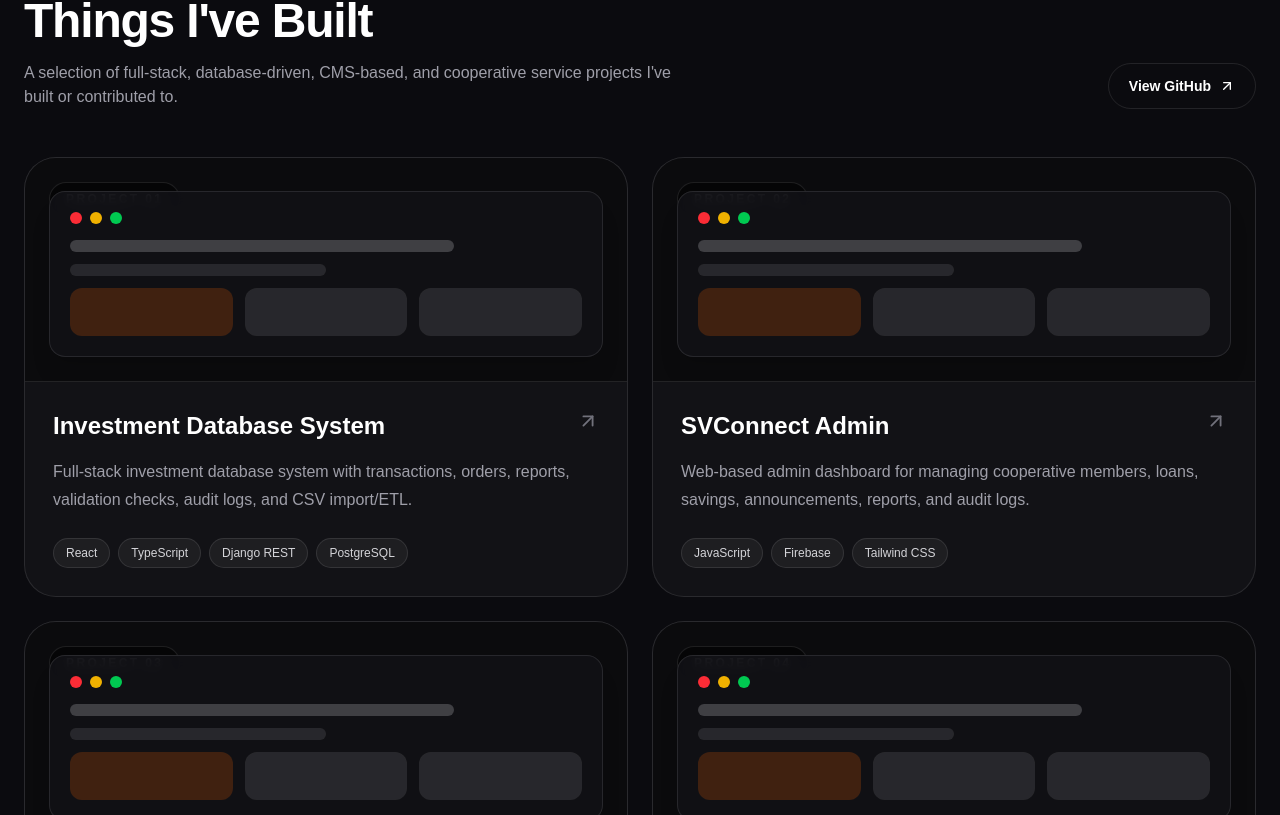
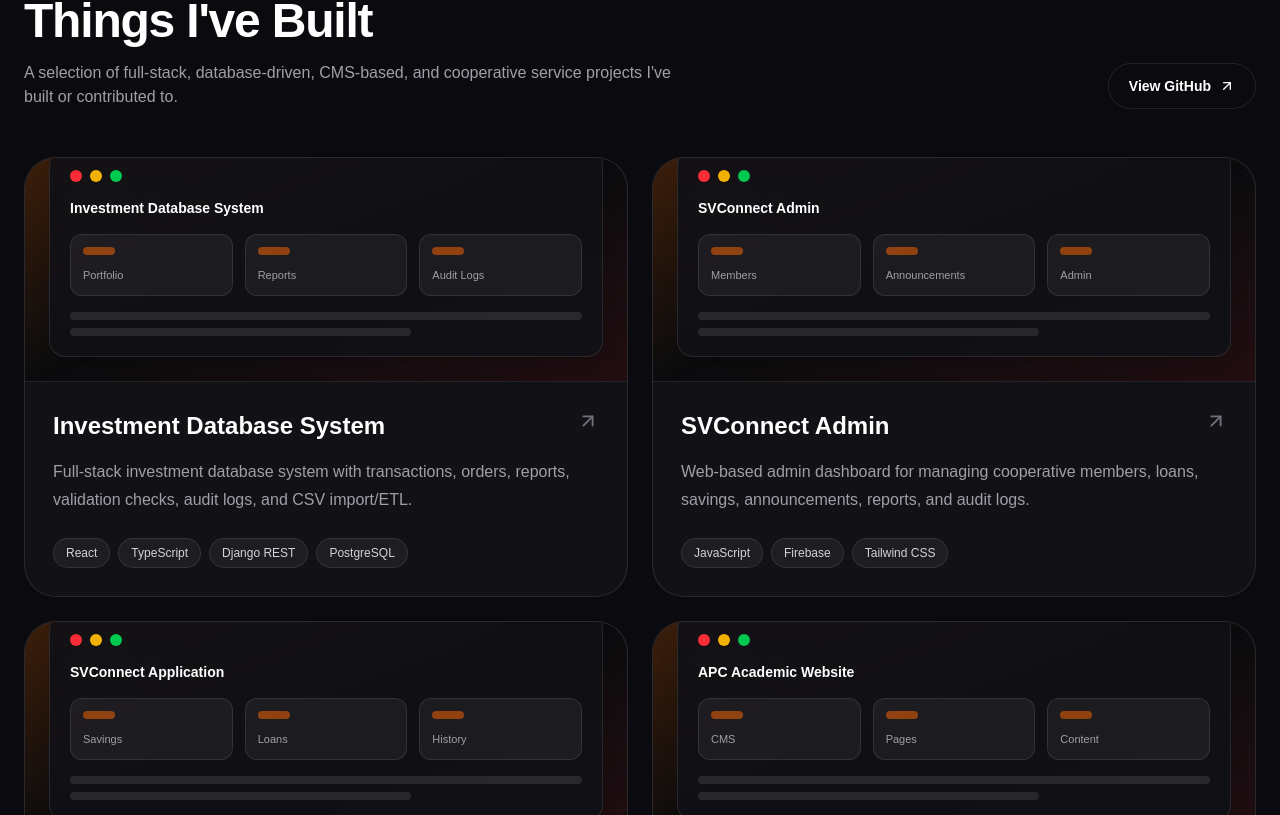
Before and after one commit to quintuckyy/Portfolio, a Next.js app: page / in a window 1280 px wide. Shown: the part 1785-2600 px from the top of the page. Built offline with nearby package versions, Linux system fonts and the light colour scheme.

Commit message:
Improve project card visuals

```diff
--- /dev/null
+++ b/components/ProjectVisual.tsx
@@ -0,0 +1,56 @@
+type ProjectVisualProps = {
+  title: string;
+  index: number;
+};
+
+export default function ProjectVisual({ title, index }: ProjectVisualProps) {
+  const labels = [
+    ["Portfolio", "Reports", "Audit Logs"],
+    ["Members", "Announcements", "Admin"],
+    ["Savings", "Loans", "History"],
+    ["CMS", "Pages", "Content"],
+  ];
+
+  const currentLabels = labels[index] ?? ["System", "Data", "UI"];
+
+  return (
+    <div className="relative h-56 overflow-hidden border-b border-white/10 bg-black/40">
+      <div className="absolute inset-0 bg-linear-to-br from-orange-500/20 via-transparent to-red-500/10" />
+
+      <div className="absolute left-6 top-6 rounded-full border border-white/10 bg-black/50 px-4 py-2 text-xs font-semibold uppercase tracking-[0.2em] text-zinc-300">
+        Project 0{index + 1}
+      </div>
+
+      <div className="absolute bottom-6 left-6 right-6">
+        <div className="rounded-2xl border border-white/10 bg-[#111116]/90 p-5 shadow-xl backdrop-blur">
+          <div className="mb-4 flex items-center gap-2">
+            <span className="h-3 w-3 rounded-full bg-red-500" />
+            <span className="h-3 w-3 rounded-full bg-yellow-500" />
+            <span className="h-3 w-3 rounded-full bg-green-500" />
+          </div>
+
+          <p className="mb-4 text-sm font-semibold text-white">
+            {title}
+          </p>
+
+          <div className="grid grid-cols-3 gap-3">
+            {currentLabels.map((label) => (
+              <div
+                key={label}
+                className="rounded-xl border border-white/10 bg-white/5 p-3"
+              >
+                <div className="mb-3 h-2 w-8 rounded-full bg-orange-500/50" />
+                <p className="text-[11px] text-zinc-400">{label}</p>
+              </div>
+            ))}
+          </div>
+
+          <div className="mt-4 space-y-2">
+            <div className="h-2 w-full rounded-full bg-white/10" />
+            <div className="h-2 w-2/3 rounded-full bg-white/10" />
+          </div>
+        </div>
+      </div>
+    </div>
+  );
+}
--- a/components/Projects.tsx
+++ b/components/Projects.tsx
@@ -1,5 +1,6 @@
 import { ArrowUpRight } from "lucide-react";
 import { projects } from "@/data/portfolio";
+import ProjectVisual from "@/components/ProjectVisual";
 
 export default function Projects() {
   return (
@@ -34,37 +35,15 @@ export default function Projects() {
 
         <div className="grid gap-6 md:grid-cols-2">
           {projects.map((project, index) => (
-            <article
-              key={project.title}
-              className="group overflow-hidden rounded-4xl border border-white/10 bg-white/3 transition hover:border-orange-500/60 hover:bg-orange-500/3"
+            <a
+                key={project.title}
+                href={project.github}
+                target="_blank"
+                rel="noreferrer"
+                className="group overflow-hidden rounded-4xl border border-white/10 bg-white/3 transition hover:-translate-y-1 hover:border-orange-500/60 hover:bg-orange-500/3"
             >
-              <div className="relative h-56 overflow-hidden border-b border-white/10 bg-black/40">
-                <div className="absolute inset-0 bg-linenar-to-br from-orange-500/20 via-transparent to-red-500/10" />
 
-                <div className="absolute left-6 top-6 rounded-full border border-white/10 bg-black/50 px-4 py-2 text-xs font-semibold uppercase tracking-[0.2em] text-zinc-300">
-                  Project 0{index + 1}
-                </div>
-
-                <div className="absolute bottom-6 left-6 right-6">
-                  <div className="rounded-2xl border border-white/10 bg-[#111116]/90 p-5 shadow-xl backdrop-blur">
-                    <div className="mb-4 flex items-center gap-2">
-                      <span className="h-3 w-3 rounded-full bg-red-500" />
-                      <span className="h-3 w-3 rounded-full bg-yellow-500" />
-                      <span className="h-3 w-3 rounded-full bg-green-500" />
-                    </div>
-
-                    <div className="space-y-3">
-                      <div className="h-3 w-3/4 rounded-full bg-white/20" />
-                      <div className="h-3 w-1/2 rounded-full bg-white/10" />
-                      <div className="grid grid-cols-3 gap-3">
-                        <div className="h-12 rounded-xl bg-orange-500/20" />
-                        <div className="h-12 rounded-xl bg-white/10" />
-                        <div className="h-12 rounded-xl bg-white/10" />
-                      </div>
-                    </div>
-                  </div>
-                </div>
-              </div>
+              <ProjectVisual title={project.title} index={index} />
 
               <div className="p-7">
                 <div className="flex items-start justify-between gap-4">
@@ -93,7 +72,7 @@ export default function Projects() {
                   ))}
                 </div>
               </div>
-            </article>
+            </a>
           ))}
         </div>
       </div>
--- a/data/portfolio.ts
+++ b/data/portfolio.ts
@@ -20,24 +20,28 @@ export const projects = [
     description:
       "Full-stack investment database system with transactions, orders, reports, validation checks, audit logs, and CSV import/ETL.",
     tags: ["React", "TypeScript", "Django REST", "PostgreSQL"],
+    github: "https://github.com/quintuckyy/Investment-Database-System"
   },
   {
     title: "SVConnect Admin",
     description:
       "Web-based admin dashboard for managing cooperative members, loans, savings, announcements, reports, and audit logs.",
     tags: ["JavaScript", "Firebase", "Tailwind CSS"],
+    github: "https://github.com/quintuckyy/Admin-SVConnect"
   },
   {
     title: "SVConnect Application",
     description:
       "Mobile app for cooperative members to view savings, track loans, check transactions, and receive announcements.",
     tags: ["JavaScript", "Capacitor", "Firebase"],
+    github: "https://github.com/quintuckyy/Application-SVConnect"
   },
   {
     title: "APC Academic Website",
     description:
       "CMS-powered academic website that allows staff to manage content through Wagtail without editing code.",
     tags: ["Django", "Wagtail CMS", "PostgreSQL", "Docker"],
+    github: "https://github.com/quintuckyy/APC_Website_Wagtail"
   },
 ];
 
@@ -46,4 +50,5 @@ export const skills = {
   Backend: ["Django", "Django REST Framework", "Python", "REST APIs"],
   Database: ["PostgreSQL", "SQL", "Firestore"],
   Tools: ["Git", "GitHub", "Docker", "Firebase", "Supabase"],
+
 };
```
